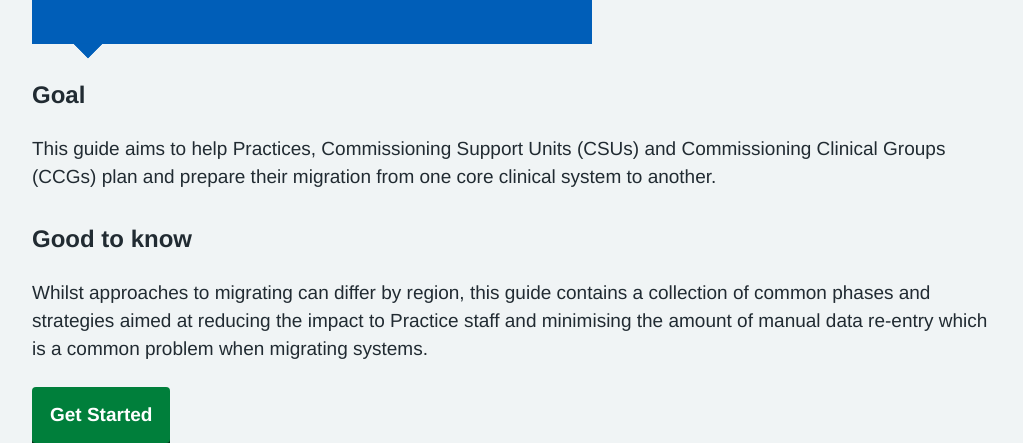
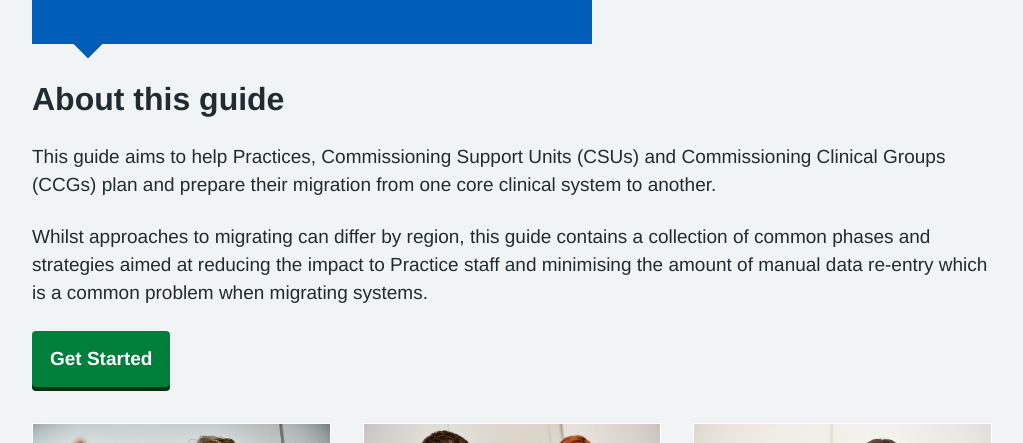
Before and after one commit to nhsconnect/prm-practice-migration, a Jekyll site: the page built from index.md, in a window 1280 px wide and 900 px high, cut to the strip 457-900 px from the top of the window. Shown: the whole strip, without its empty margins (128-1151 px from the left). Built offline with Jekyll 4.4.1, drawn with Linux system fonts in a browser that asks for light colours; some web fonts are replaced.

Commit message:
[PT] Update heading structure on homepage for accessibility

```diff
--- a/index.md
+++ b/index.md
@@ -7,10 +7,9 @@ show_hero: true
 
 ---
 
-### Goal
+## About this guide
 This guide aims to help Practices, Commissioning Support Units (CSUs) and Commissioning Clinical Groups (CCGs) plan and prepare their migration from one core clinical system to another.
 
-### Good to know
 Whilst approaches to migrating can differ by region, this guide contains a collection of common phases and strategies
 aimed at reducing the impact to Practice staff and minimising the amount of manual data re-entry which is a common problem when migrating systems.
 
```
